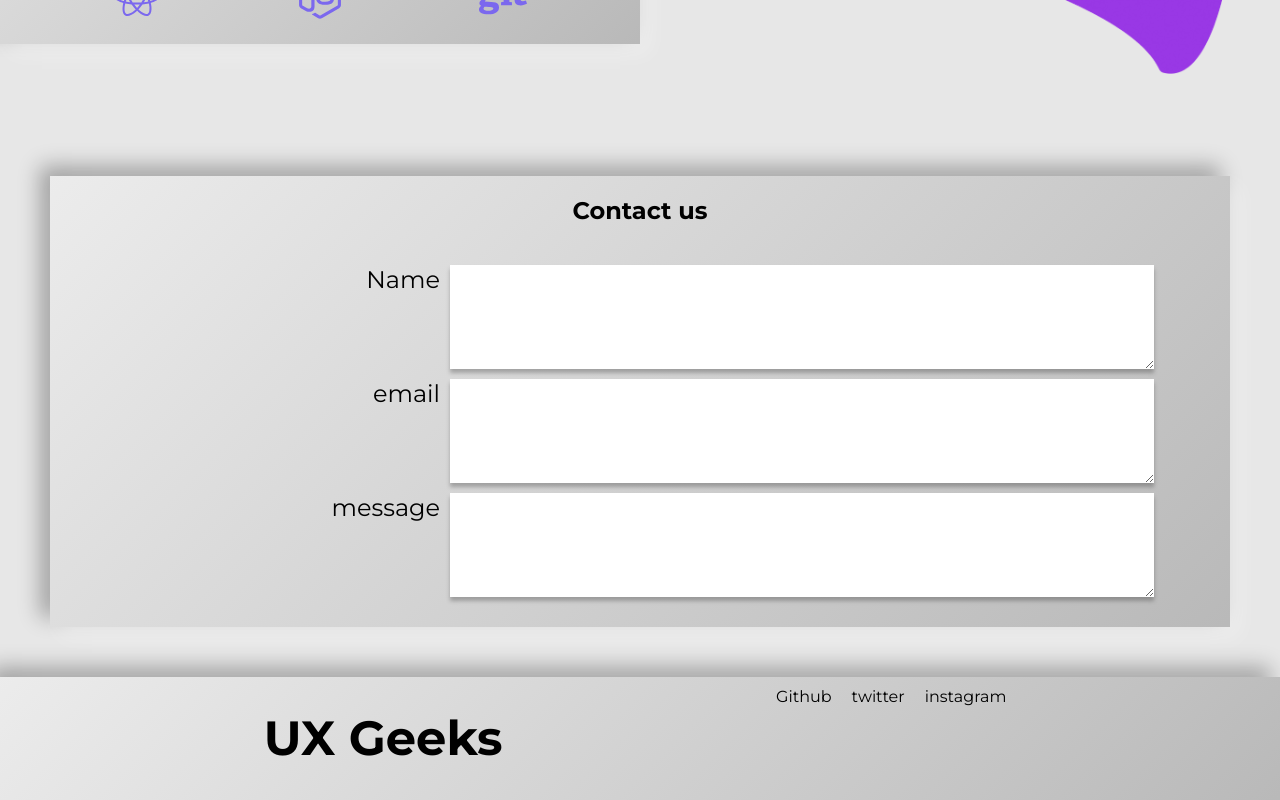
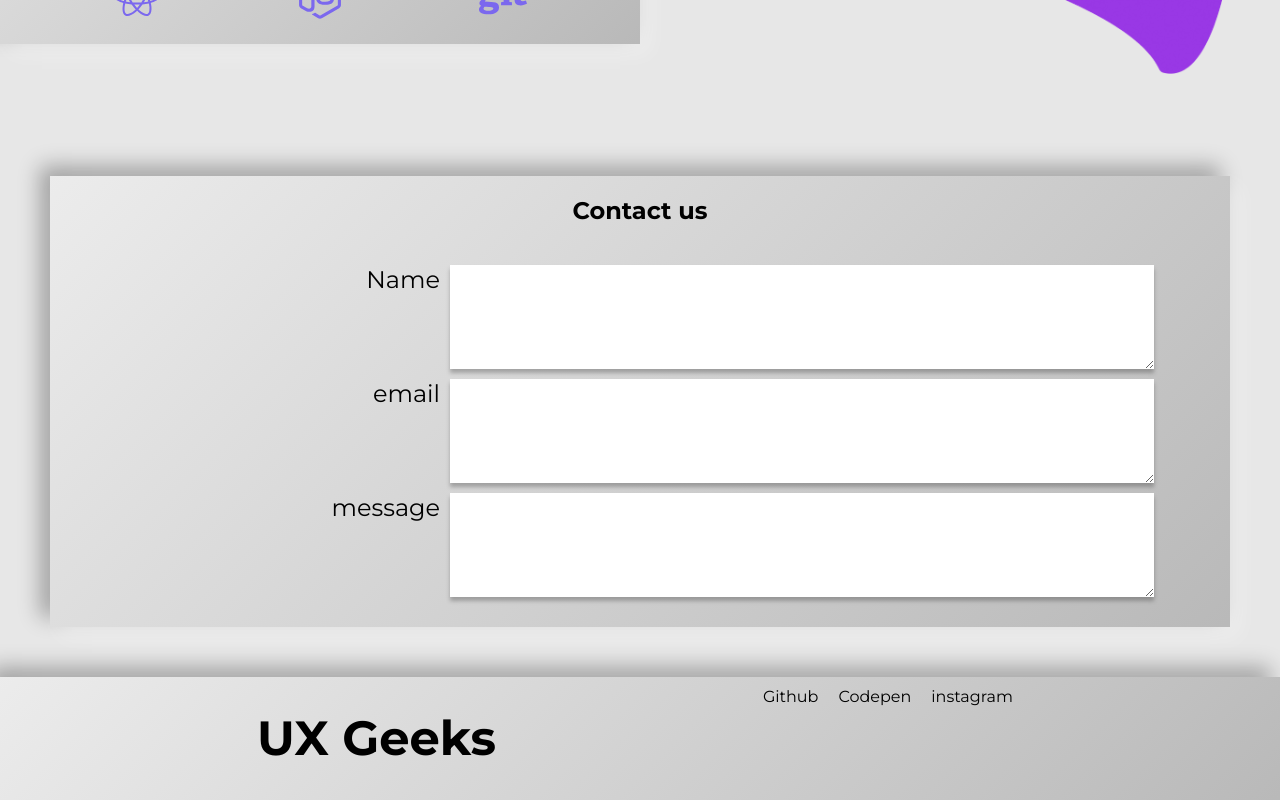
Before and after one commit to AaronRBetts/Web-design-agency, a React (Create React App) app: page / in a window 1280 px wide. Shown: the part 4126-4926 px from the top of the page. Built offline with nearby package versions, Linux system fonts and the light colour scheme.

Commit message:
Footer styling

```diff
--- a/src/components/Footer/Footer.js
+++ b/src/components/Footer/Footer.js
@@ -11,7 +11,7 @@ const Footer = () => {
                     <img />
                 </div>
                 <div id="twitter">
-                    <p>twitter</p>
+                    <p>Codepen</p>
                     <img />
                 </div>
                 <div id="instagram">
```
